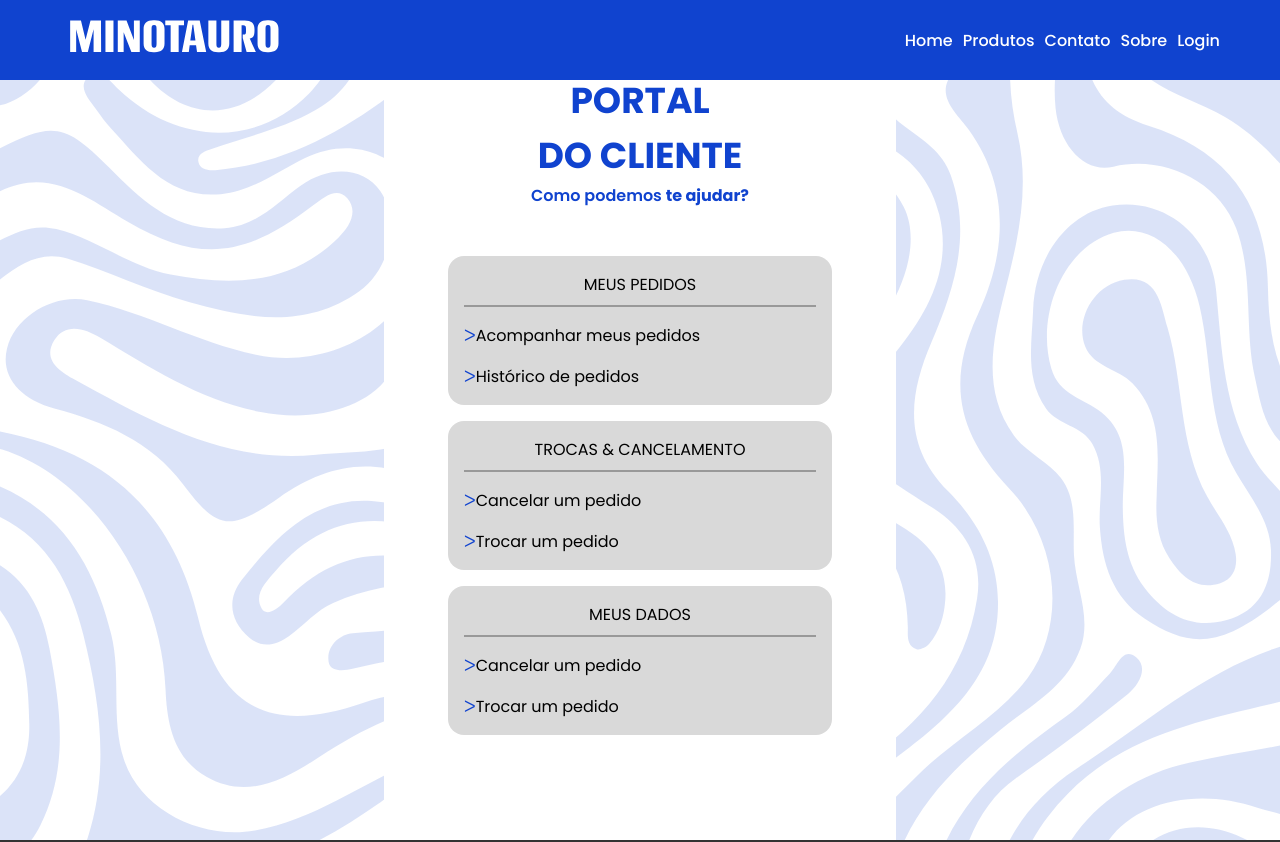
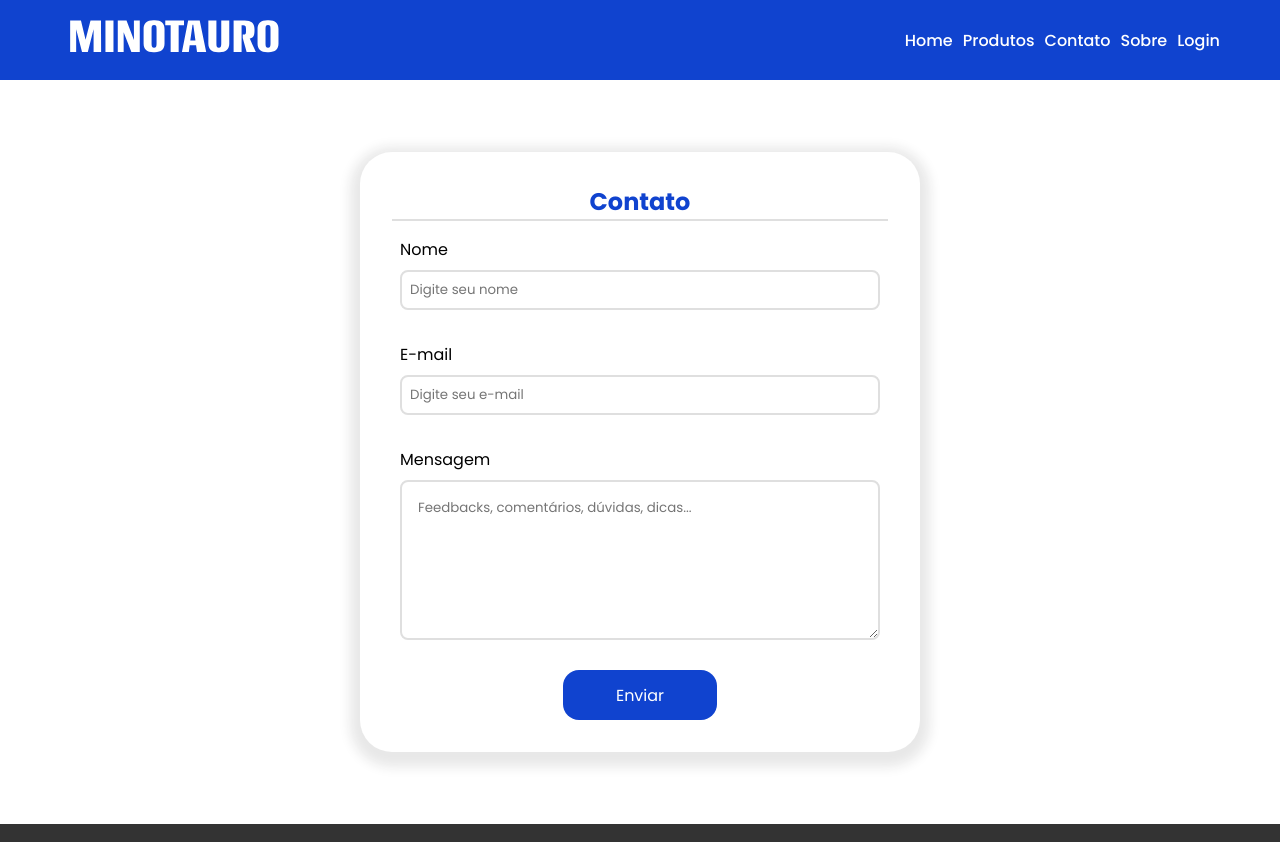
Before and after one commit to jorgebooz/Minotauro, a React (Vite) app: page /Contato in a window 1280 px wide. Shown: the top 842 px of the page. Built offline with nearby package versions, Linux system fonts and the light colour scheme.

Commit message:
fix: all project

```diff
--- a/src/components/Footer.jsx
+++ b/src/components/Footer.jsx
@@ -1,8 +1,7 @@
-import {} from 'react';
-
+import React from 'react';
+import { FaFacebook, FaInstagram, FaLinkedin, FaEnvelope } from 'react-icons/fa';
 
 function Footer() {
-
   return (
     <footer className="footer">
       <div className='top'>
@@ -25,6 +24,13 @@ function Footer() {
       <div className="copy-right">
         <p>© Todos os direitos reservados a FIAP</p>
       </div>
+
+      <div className="social-icons">
+        <FaFacebook className="icon" />
+        <FaInstagram className="icon" />
+        <FaLinkedin className="icon" />
+        <FaEnvelope className="icon" />
+      </div>
     </footer>
   );
 }
--- a/src/css/estilo-contato.css
+++ b/src/css/estilo-contato.css
@@ -1,57 +1,81 @@
-.container {
-    width: 100%;
-    height: 95vh;
-    background-repeat: no-repeat;
-    background-size: cover;
-    background-position: 50%;
-    background-attachment: fixed;
+.mainContato{
+  display: flex;
+  align-items: center;
+  align-self: center;
+  justify-content: center;
+  height: 93vh;
+}
+
+section#contato{
+  display: flex;
+  flex-direction: column;
+  justify-content: center;
+  align-items: center;
+  background-color: #fff;
+  border-radius: 2rem;
+  padding: 2rem;
+  width: 35rem;
+  box-shadow: 0 5px 12px 10px #1f1f1f1a;
+}
+div#header-form{
+  font-family: "Poppins", Arial, Helvetica, sans-serif;
+
+  color: #1043CF;
+
+  border-bottom: solid 2px #dfdfdf;
+
 
   display: flex;
-    justify-content:  center;
+  justify-content: center;
+  width: 100%;
 }
-
-  .bg-image {
-    background-image:url(../assets/BACKGROUND.svg);
-  }
-  .main{
+form#form{
   display: flex;
   flex-direction: column;
-    background-color: #fff;
-    width: 40%;
-    justify-content: center;
-    text-align: center;
   align-items: center;
-    gap: 1rem;
-    padding-bottom: 7rem;
 }
-
-.contato-top{
-    font-weight: 600;
-    font-size: large;
-    padding-bottom: 2rem;
+.label-title{
+  font-family: "Poppins", Arial, Helvetica, sans-serif;
 }
-.contato-top p{
-    font-size: medium;
-}
-.contato-top a{
-    font-size: medium;
-    font-weight: 700;
-
-}
-
-  .contato-card{
+.form-content{
+  padding: 1rem;
+  align-items: start;
   display: flex;
   flex-direction: column;
-    background-color: #D9D9D9;
-    text-align: start;
-    gap: 1rem;
+  gap: .5rem
+}
+.form-content input{
+  width: 30rem;
+  border-radius: .5rem;
+  padding: .5rem;
+  border: 2px solid #dfdfdf;
+  font-family: "Poppins", Verdana, Geneva, Tahoma, sans-serif;
+}
+textarea#mensagem{
+  width: 30rem;
+  height: 10rem;
   padding: 1rem;
-    border-radius: 1rem ;
-    width: 75%;
+  border-radius: .5rem;
+  border: 2px solid #dfdfdf;
+  font-family: "Poppins", Verdana, Geneva, Tahoma, sans-serif;
 }
-
-  .titulo{
-    text-align: center;
-    border-bottom: 2px solid #0000004b;
-    padding-bottom: .5rem;
+.form-content a{
+  font-family: "Poppins", Verdana, Geneva, Tahoma, sans-serif;
+  font-weight: 200;
+  display: none;
 }
+form#form button{
+  background-color: #1043CF;
+  color:#fff;
+  width: 30%;
+  border-radius: 1rem;
+  padding: .8rem;
+  border:0;
+  font-size: 16px;
+  cursor: pointer;
+  margin-top: 14px;
+  transition: .3s;
+}
+form#form button:hover{
+  background-color: #168fe0;
+}
--- a/src/css/estilo.css
+++ b/src/css/estilo.css
@@ -51,23 +51,43 @@
 
 
 .menu {
-    font-family: "Poppins", Arial, Helvetica, sans-serif ;
+  font-family: "Poppins", Arial, Helvetica, sans-serif;
   font-weight: 500;
   background-color: #1043CF;
   color: #fff;
-    padding: 20px 60px 20px ;
+  padding: 20px 60px 20px;
 }
-.nav-menu{
+
+.nav-menu {
   display: flex;
   flex-direction: row;
   align-items: center;
   justify-content: space-between;
 }
+
 .nav-menu a {
   color: #fff;
   text-decoration: none;
   margin-left: 10px;
+  position: relative; /* Para posicionar o ::after corretamente */
 }
+
+.nav-menu a::after {
+  content: '';
+  position: absolute;
+  bottom: -2px; /* Posiciona a linha abaixo do link */
+  left: 0; /* Começa da esquerda */
+  width: 0; /* Começa sem largura */
+  height: 1px; /* Define a altura da linha */
+  background-color: #fff; /* Cor da linha */
+  transition: width 0.3s ease; /* Adiciona uma transição para a largura */
+}
+
+.nav-menu a:hover::after {
+  width: 100%; /* Quando passar o mouse por cima, a linha se estende de 0 a 100% */
+}
+
+
 
 
 
@@ -92,9 +112,23 @@
 .footer {
   background-color: #333;
   color: white;
-    font-family: "poppins", Arial, Helvetica, sans-serif;
+  font-family: "Poppins", Arial, Helvetica, sans-serif;
   padding: 20px;
+  display: flex;
+  flex-direction: column;
+  justify-content: space-around;
 }
+
+.social-icons {
+  display: flex;
+  gap: 1rem;
+  margin-top: 1rem;
+}
+
+.icon {
+  font-size: 30px;
+}
+
 .top{
   display: flex;
   justify-content: space-between;
--- a/src/routes/Contato.jsx
+++ b/src/routes/Contato.jsx
@@ -1,38 +1,65 @@
-import {} from 'react';
+import React, { useState } from 'react';
 import '../css/estilo-contato.css';
 
 function Contato() {
+    const [nome, setNome] = useState('');
+    const [email, setEmail] = useState('');
+    const [mensagem, setMensagem] = useState('');
+
+    const handleSubmit = (event) => {
+        event.preventDefault();
+
+        alert('E-mail enviado');
+
+        setNome('');
+        setEmail('');
+        setMensagem('');
+    };
+
     return (
-      <>
-      <div className='container bg-image'>
-        <div className='main'>
-            <div className='contato-top azul'>
-                <h1>PORTAL</h1>
-                <h1>DO CLIENTE</h1>
-                <p>Como podemos <a>te ajudar?</a></p>
-            </div>
+        <div className='mainContato'>
+            <section id="contato">
+                <div id="header-form">
+                    <h2>Contato</h2>
+                </div>
+                <form id="form" className="form" onSubmit={handleSubmit}>
+                    <div className="form-content">
+                        <label htmlFor="username" className="label-title">Nome</label>
+                        <input
+                            type="text"
+                            id="username"
+                            placeholder="Digite seu nome"
+                            value={nome}
+                            onChange={(e) => setNome(e.target.value)}
+                        />
+                    </div>
+                    <div className="form-content">
+                        <label htmlFor="email" className="label-title">E-mail</label>
+                        <input
+                            type="text"
+                            id="email"
+                            placeholder="Digite seu e-mail"
+                            value={email}
+                            onChange={(e) => setEmail(e.target.value)}
+                        />
+                    </div>
+                    <div className="form-content" id="duvidas">
+                        <label htmlFor="mensagem" className="label-title">Mensagem</label>
+                        <textarea
+                            id="mensagem"
+                            name="mensagem"
+                            placeholder="Feedbacks, comentários, dúvidas, dicas..."
+                            value={mensagem}
+                            onChange={(e) => setMensagem(e.target.value)}
+                        ></textarea>
+                    </div>
 
-                <div className='contato-card'>
-                    <p className='titulo'>MEUS PEDIDOS</p>
-                    <p className='card-text'><a class="azul">ᐳ</a>Acompanhar meus pedidos</p>
-                    <p className='card-text'><a class="azul">ᐳ</a>Histórico de pedidos</p>
-                </div>
-                <div className='contato-card'>
-                    <p className='titulo'>TROCAS & CANCELAMENTO</p>
-                    <p className='card-text'><a class="azul">ᐳ</a>Cancelar um pedido</p>
-                    <p className='card-text'><a class="azul">ᐳ</a>Trocar um pedido</p>
-                </div>
-                <div className='contato-card'>
-                    <p className='titulo'>MEUS DADOS</p>
-                    <p className='card-text'><a class="azul">ᐳ</a>Cancelar um pedido</p>
-                    <p className='card-text'><a class="azul">ᐳ</a>Trocar um pedido</p>
-                </div>
+                    <button type="submit" id="botao">Enviar</button>
+                </form>
+            </section>
+
         </div>
+    );
+}
 
-      </div>
-
-      </>
-    );
-  }
-
-  export default Contato;
+export default Contato;
--- a/src/routes/Home.jsx
+++ b/src/routes/Home.jsx
@@ -48,25 +48,25 @@ function Home() {
         </a>
 
           <div className="produtos-grade produtosHome">
-              <Link to="/produtos" className='produtos-item'> {/* Use Link aqui também */}
+              <Link to="/produtos" className='produtos-item'>
               <img src={vermelho} alt="vermelho" />
               <p className='produtos-titulo'>HYPERBOOST</p>
               <p className="produtos-preco">160$</p>
               <img src={cinco} alt="estrelas" />
             </Link>
-            <Link to="/produtos" className='produtos-item'> {/* Use Link aqui também */}
+            <Link to="/produtos" className='produtos-item'>
               <img src={branco} alt="vermelho" />
               <p className='produtos-titulo'>ULTRAWIDE</p>
               <p className="produtos-preco">140$</p>
               <img src={cinco} alt="estrelas" />
             </Link>
-            <Link to="/produtos" className='produtos-item'> {/* Use Link aqui também */}
+            <Link to="/produtos" className='produtos-item'>
               <img src={azul} alt="vermelho" />
               <p className='produtos-titulo'>GIGANTAMAX</p>
               <p className="produtos-preco">180$</p>
               <img src={cinco} alt="estrelas" />
             </Link>
-            <Link to="/produtos" className='produtos-item'> {/* Use Link aqui também */}
+            <Link to="/produtos" className='produtos-item'>
               <img src={verde} alt="vermelho" />
               <p className='produtos-titulo'>MEGA-EVOLUTION</p>
               <p className="produtos-preco">200$</p>
--- a/src/routes/Produtos.jsx
+++ b/src/routes/Produtos.jsx
@@ -1,5 +1,4 @@
 import React, { useState } from 'react';
-import { Link } from 'react-router-dom';
 import { GrFormEdit, GrTrash } from 'react-icons/gr';
 import ListaProdutos from '../components/ListaProdutos';
 import '../css/estilo-produtos.css';
```
Lines whose indentation alone changed are shown as unchanged.
